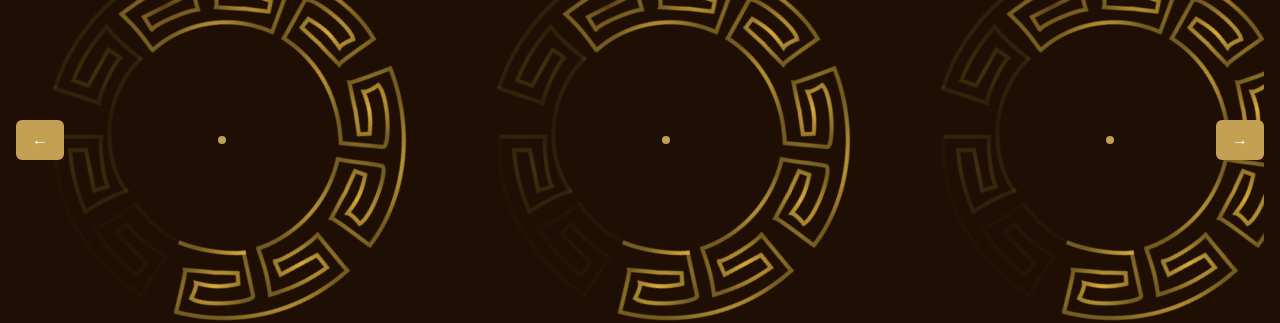
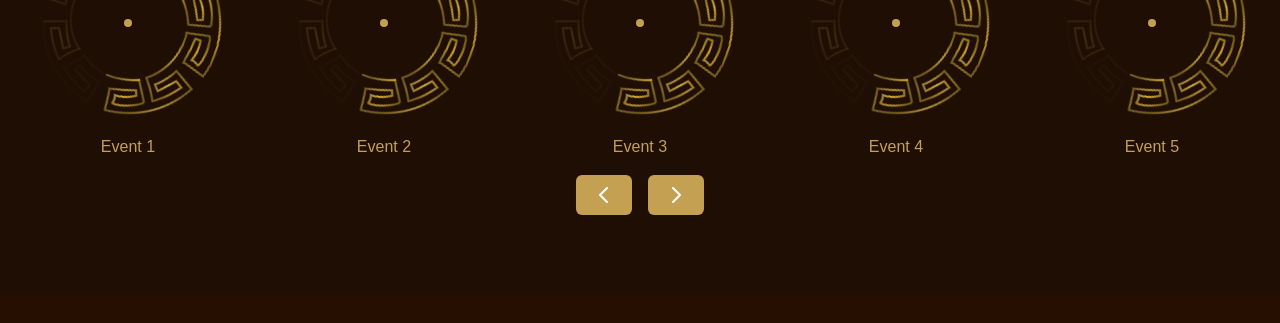
Before and after one commit to Shubham-Rasal/inci25, a Next.js app: page / in a window 1280 px wide. Shown: the part 2940-3263 px from the top of the page. Built offline with nearby package versions, Linux system fonts and the light colour scheme.

Commit message:
update events ui

```diff
--- a/src/app/Events.jsx
+++ b/src/app/Events.jsx
@@ -1,6 +1,7 @@
 "use client";
 
 import { useEffect, useRef } from "react";
+import Image from "next/image";
 
 export default function Events() {
   const containerRef = useRef(null);
@@ -13,17 +14,32 @@ export default function Events() {
     const container = containerRef.current;
     if (!container) return;
 
-    const handleScroll = () => {
-      const scrolled = window.scrollY;
-      const maxScroll =
-        document.documentElement.scrollHeight - window.innerHeight;
-      const horizontalMax = container.scrollWidth - container.clientWidth;
-      const horizontalScroll = (scrolled / maxScroll) * horizontalMax;
-      container.scrollLeft = horizontalScroll;
+    let startX = 0;
+    let scrollLeft = 0;
+
+    const handleMouseDown = (event) => {
+      startX = event.clientX;
+      scrollLeft = container.scrollLeft;
+
+      document.addEventListener("mousemove", handleMouseMove);
+      document.addEventListener("mouseup", handleMouseUp);
     };
 
-    window.addEventListener("scroll", handleScroll);
-    return () => window.removeEventListener("scroll", handleScroll);
+    const handleMouseMove = (event) => {
+      const deltaX = event.clientX - startX;
+      container.scrollLeft = scrollLeft - deltaX;
+    };
+
+    const handleMouseUp = () => {
+      document.removeEventListener("mousemove", handleMouseMove);
+      document.removeEventListener("mouseup", handleMouseUp);
+    };
+
+    container.addEventListener("mousedown", handleMouseDown);
+
+    return () => {
+      container.removeEventListener("mousedown", handleMouseDown);
+    };
   }, []);
 
   const scrollLeft = () => {
@@ -51,20 +67,6 @@ export default function Events() {
           Schedule
         </h2>
         <div className="relative">
-          {/* Buttons for navigation */}
-          <button
-            className="absolute left-0 top-1/2 z-10 -translate-y-1/2 bg-[#c4a052] px-4 py-2 text-white rounded-md hover:bg-[#a37f3e]"
-            onClick={scrollLeft}
-          >
-            &larr;
-          </button>
-          <button
-            className="absolute right-0 top-1/2 z-10 -translate-y-1/2 bg-[#c4a052] px-4 py-2 text-white rounded-md hover:bg-[#a37f3e]"
-            onClick={scrollRight}
-          >
-            &rarr;
-          </button>
-
           {/* Events container */}
           <div
             ref={containerRef}
@@ -85,7 +87,7 @@ export default function Events() {
                     <img
                       src="/circle.png"
                       alt="Circle"
-                      className="object-cover animate-spin-slow rounded-full"
+                      className="object-cover size-48 animate-spin-slow rounded-full select-none"
                     />
                     <div className="absolute left-1/2 top-1/2 h-2 w-2 -translate-x-1/2 -translate-y-1/2 rounded-full bg-[#c4a052]" />
                   </div>
@@ -94,82 +96,50 @@ export default function Events() {
               ))}
             </div>
           </div>
+
+          {/* Buttons for navigation */}
+          <div className="mt-4 flex justify-center gap-4">
+            <button
+              className="flex items-center justify-center bg-[#c4a052] px-4 py-2 text-white rounded-md hover:bg-[#a37f3e] transition duration-150 ease-in-out"
+              onClick={scrollLeft}
+            >
+              <svg
+                className="h-6 w-6"
+                xmlns="http://www.w3.org/2000/svg"
+                fill="none"
+                viewBox="0 0 24 24"
+                stroke="currentColor"
+              >
+                <path
+                  strokeLinecap="round"
+                  strokeLinejoin="round"
+                  strokeWidth={2}
+                  d="M15 19l-7-7 7-7"
+                />
+              </svg>
+            </button>
+            <button
+              className="flex items-center justify-center bg-[#c4a052] px-4 py-2 text-white rounded-md hover:bg-[#a37f3e] transition duration-150 ease-in-out"
+              onClick={scrollRight}
+            >
+              <svg
+                className="h-6 w-6"
+                xmlns="http://www.w3.org/2000/svg"
+                fill="none"
+                viewBox="0 0 24 24"
+                stroke="currentColor"
+              >
+                <path
+                  strokeLinecap="round"
+                  strokeLinejoin="round"
+                  strokeWidth={2}
+                  d="M9 5l7 7-7 7"
+                />
+              </svg>
+            </button>
+          </div>
         </div>
       </div>
     </div>
   );
 }
-
-
-
-// "use client"
-
-// import { useEffect, useRef } from "react"
-// import Image from "next/image"
-
-// export default function ScrollTimeline() {
-//   const containerRef = useRef(null)
-//   const events = Array.from({ length: 10 }, (_, i) => ({
-//     id: i + 1,
-//     name: "EVENT NAME",
-//   }))
-
-//   useEffect(() => {
-//     const container = containerRef.current
-//     if (!container) return
-
-//     const handleScroll = () => {
-//       const scrolled = window.scrollY
-//       const maxScroll = document.documentElement.scrollHeight - window.innerHeight
-//       const horizontalMax = container.scrollWidth - container.clientWidth
-//       const horizontalScroll = (scrolled / maxScroll) * horizontalMax
-//       container.scrollLeft = horizontalScroll
-//     }
-
-//     window.addEventListener("scroll", handleScroll)
-//     return () => window.removeEventListener("scroll", handleScroll)
-//   }, [])
-
-//   return (
-//     <div className="relative w-full bg-[#1E0E03] py-20">
-//       <div className="mx-auto max-w-7xl px-4">
-//         <h2 className="mb-16 text-center font-serif text-4xl text-[#c4a052]">
-//           Schedule
-//         </h2>
-//         <div
-//           ref={containerRef}
-//           className="overflow-x-scroll "
-//           style={{
-//             scrollBehavior: "smooth",
-//             WebkitOverflowScrolling: "touch",
-//           }}
-//         >
-//           <div className="flex min-w-max gap-16 px-4">
-//             {events.map((event, index) => (
-//               <div
-//                 key={event.id}
-//                 className="flex flex-col items-center gap-4"
-//                 style={{
-//                   marginLeft: index === 0 ? '0' : '-20px',
-//                 }}
-//               >
-//                 <span className="text-[#c4a052]">{event.name}</span>
-//                 <div className="relative h-[120px] w-[120px]">
-//                   <Image
-//                     src="/circle.png"
-//                     alt="Greek pattern border"
-//                     className="object-cover animate-spin-slow rounded-full"
-//                     fill
-//                     priority={index < 3}
-//                   />
-//                   <div className="absolute left-1/2 top-1/2 h-2 w-2 -translate-x-1/2 -translate-y-1/2 rounded-full bg-[#c4a052]" />
-//                 </div>
-//                 <span className="text-[#c4a052]">{event.name}</span>
-//               </div>
-//             ))}
-//           </div>
-//         </div>
-//       </div>
-//     </div>
-//   )
-// }
```
